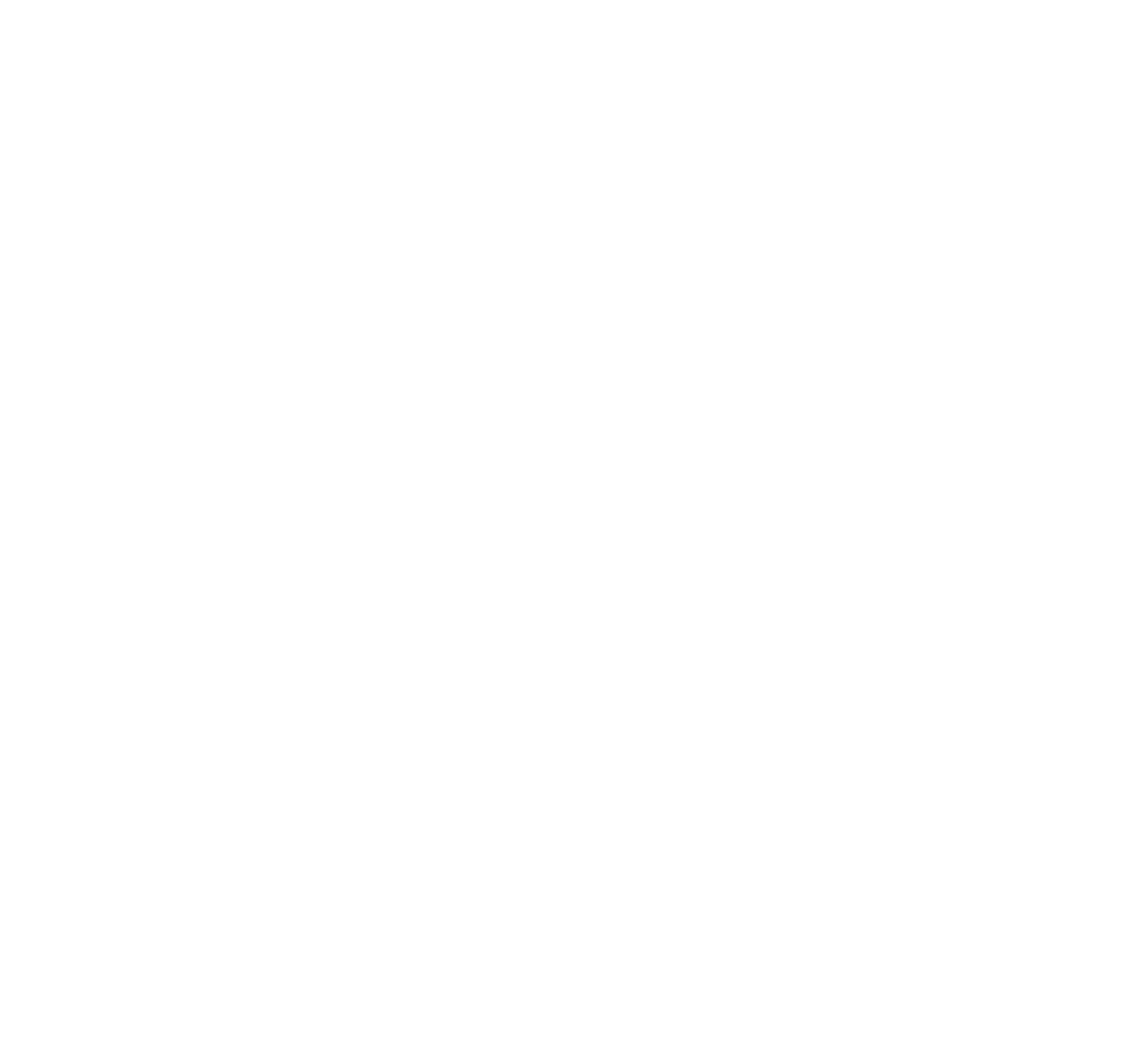
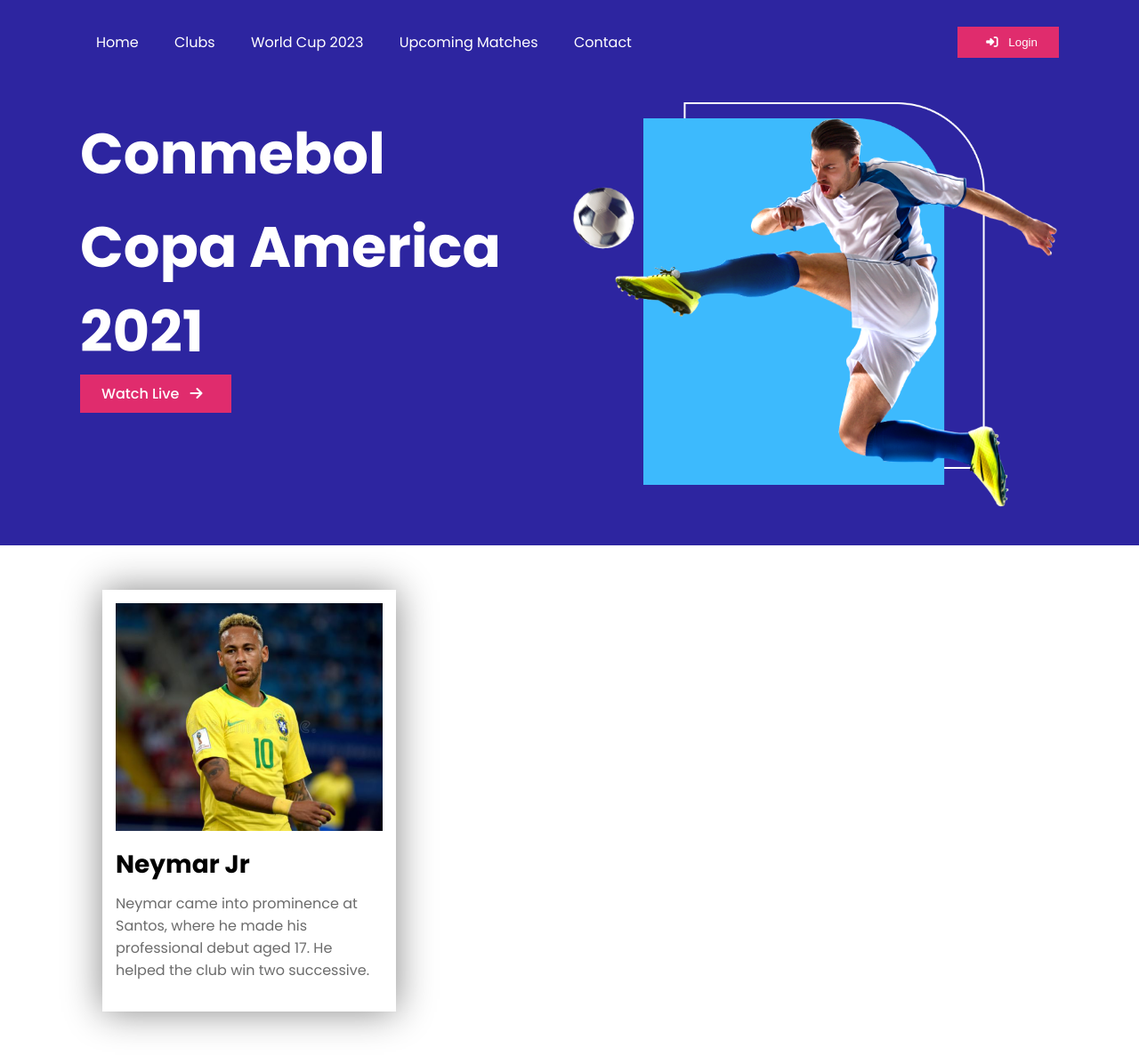
Before and after one commit to NahidAhmed07/responsive-football, a plain HTML site: page index.html in a window 1280 px wide. Shown: the whole page at 89% size. Before the commit the page ends 800 px from the top, so only its background shows below. Drawn offline with Linux system fonts and the light colour scheme.

Commit message:
header section added

```diff
--- a/index.html
+++ b/index.html
@@ -5,8 +5,59 @@
     <meta http-equiv="X-UA-Compatible" content="IE=edge">
     <meta name="viewport" content="width=device-width, initial-scale=1.0">
     <title>Football</title>
+    <!-- font awesome  -->
+    <script src="https://kit.fontawesome.com/acea1fdaa1.js" crossorigin="anonymous"></script>
+    <!-- stylesheet  -->
+    <link rel="stylesheet" href="./styles/style.css">
 </head>
 <body>
+    <!--------------------------------------------
+                header section start here
+    -------------------------------------------------->
+    <header class="">
+        <!-- navbar  -->
+        <nav class="navbar home__container">
+            <ul class="nav__items">
+                <li><a href="#">Home</a></li>
+                <li><a href="">Clubs</a></li>
+                <li><a href="">World Cup 2023</a></li>
+                <li><a href="">Upcoming Matches</a></li>
+                <li><a href="">Contact</a></li>
+            </ul>
+            <button type="submit" class="btn"><i class="fas fa-sign-in-alt"></i> Login</button>
+        </nav>
+        <!-- home banner section  -->
+        <section id="home__banner" class="home__container">
+            <div class="home__banner--text">
+                <h1>Conmebol</h1>
+                <h1>Copa America 2021</h1>
+                <a type="submit" class="btn">Watch Live <i class="fas fa-arrow-right"></i> </a>
+            </div>
+            <div class="home__banner--img">
+                <img src="./images/banner.png" alt="">
+            </div>
+        </section>
+    </header>
+    <!------------------------------------------------
+                    main section star here
+    -------------------------------------------------->
+    <main class="container">
+        <section id="player__cards">
+            <div class="card">
+                <div class="card__img">
+                    <img src="./images/players/player-1.png" alt="">
+                </div>
+                <div class="card__text">
+                    <h3>
+                        Neymar Jr
+                    </h3>
+                    <p>
+                        Neymar came into prominence at Santos, where he made his professional debut aged 17. He helped the club win two successive.
+                    </p>
+                </div>
+            </div>
+        </section>
+    </main>
 
 </body>
 </html>
--- a/styles/style.css
+++ b/styles/style.css
@@ -0,0 +1,115 @@
+/* google font poppons */
+@import url('https://fonts.googleapis.com/css2?family=Poppins:wght@200;300;400;500;600;700&display=swap');
+
+/* initail style  */
+body{
+    margin: 0;
+    padding: 0;
+    font-family: 'Poppins', sans-serif;
+}
+
+/* common style classes */
+
+.container{
+width: 1050px;
+margin: 0 auto;
+}
+a{
+    text-decoration: none;
+    color: #000;
+}
+ul{
+    margin: 0;
+    padding: 0;
+}
+li{
+    list-style: none;
+}
+
+.btn{
+    padding: 10px 24px;
+    border: none;
+    font-weight: 500;
+    color: #fff;
+    background:#E02C6D;
+}
+.btn i{
+    margin: 0 8px;
+}
+
+/* header styles */
+header{
+    background: #2D25A0;
+    color: #fff;
+}
+.home__container{
+    width: 1100px;
+    margin: 0 auto;
+}
+
+
+/* header navbar style  */
+.navbar{
+    display: flex;
+    justify-content: space-between;
+    align-items: center;
+    padding-top: 20px;
+}
+.nav__items li a{
+    color: #fff;
+}
+.nav__items li{
+    display: inline-block;
+    padding: 15px 18px;
+}
+
+
+
+/* header home banner section  */
+
+#home__banner{
+    display: grid;
+    grid-template-columns: repeat(2, 1fr);
+    padding: 40px 0;
+
+}
+.home__banner--text h1{
+    font-size: 64px;
+    margin: 10px 0;
+}
+.home__banner--img img{
+    width: 100%;
+    height: 100%;
+}
+
+/* player cards styles */
+
+main{
+    padding: 50px 0;
+}
+
+.card{
+    width: 330px;
+    height: 474px;
+    padding: 15px;
+    /* border: 1px solid #000; */
+    box-sizing: border-box;
+    box-shadow: 0px 0px 40px #0303037a;
+}
+
+.card__img img{
+    height: 256px;
+    width: 300px;
+}
+
+.card__text h3{
+    font-weight: bold;
+    font-size: 28px;
+    margin:10px 0px;
+
+}
+.card__text p{
+    color: #6C6C6C;
+    font-size: 1rem;
+    margin:10px 0px;
+}
```
